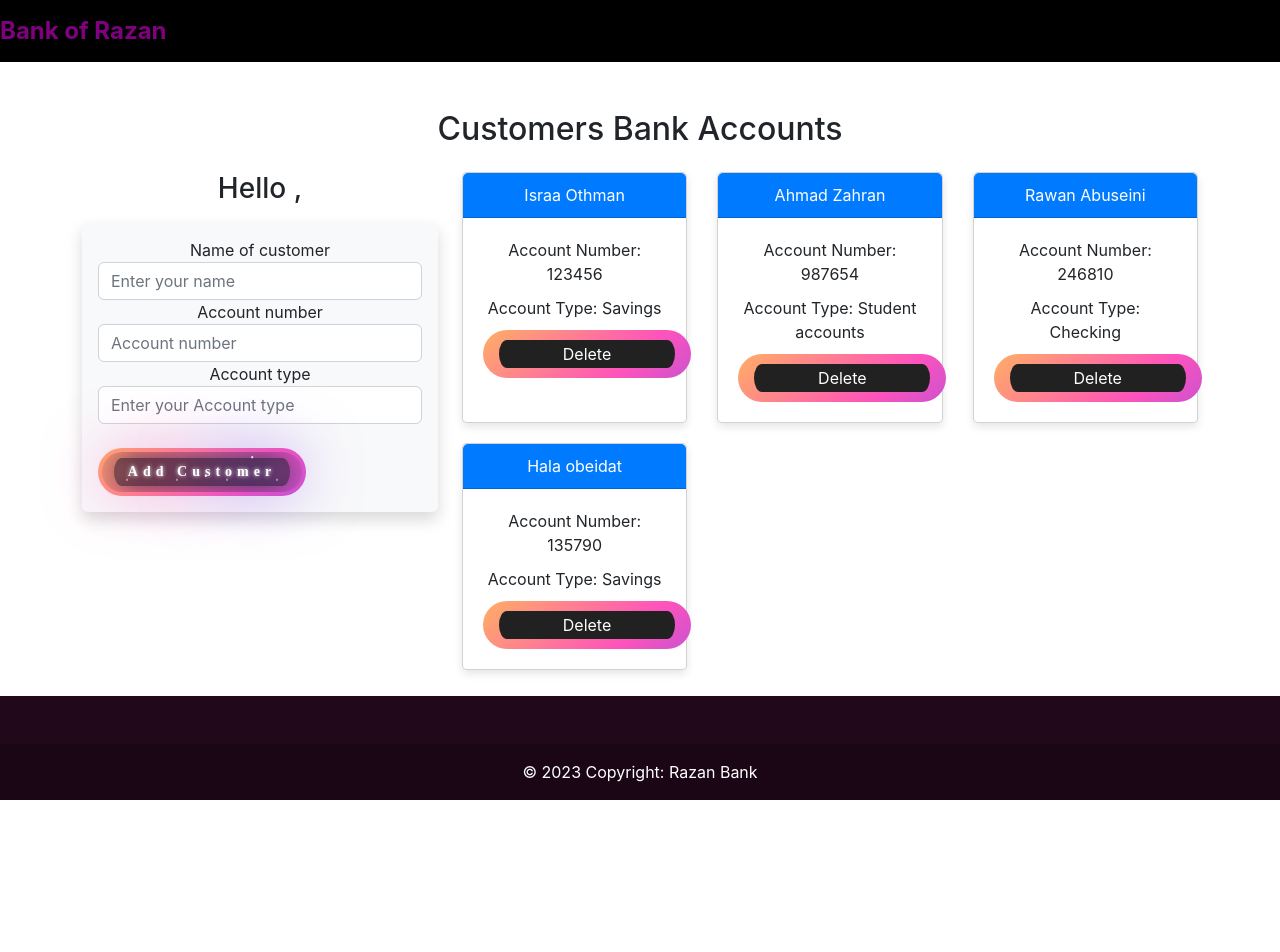
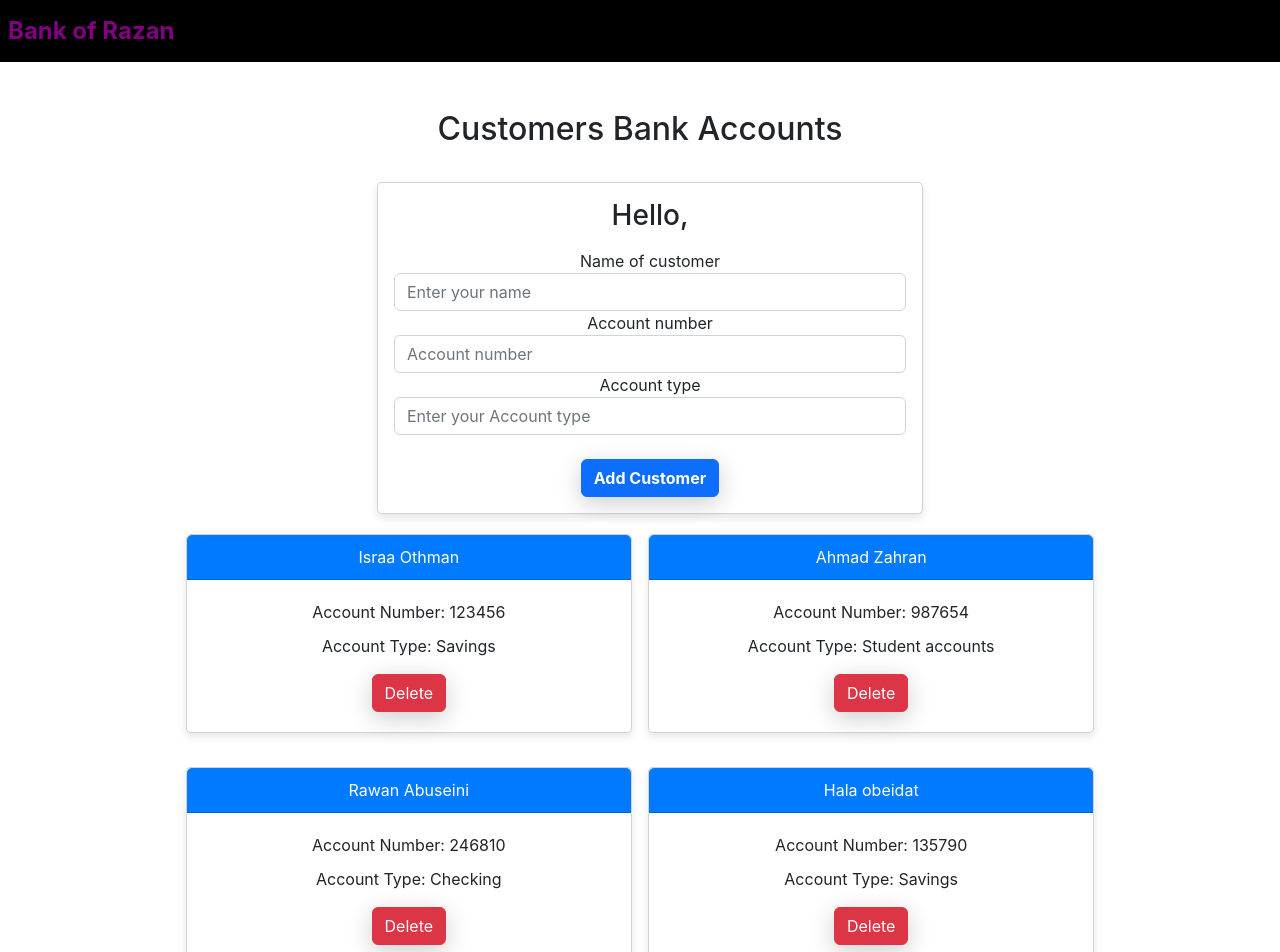
Before and after one commit to razan-aboushi/Bank-App, a React (Create React App) app in the folder bank-app/: page / in a window 1280 px wide. Shown: the top 952 px of the page. Before the commit the page ends 800 px from the top, so only its background shows below. Built offline with nearby package versions, Linux system fonts and the light colour scheme.

Commit message:
Updates files

```diff
--- a/bank-app/src/App.js
+++ b/bank-app/src/App.js
@@ -13,10 +13,11 @@ export default function App() {
       <Routes>
         <Route path="/" element={<Home />}/>
           <Route path="Main" element={<Main />}>
-
-          </Route>
+        </Route>
       </Routes>
+      <Footer/>
 
     </BrowserRouter>
+
   )
 }
--- a/bank-app/src/Footer.js
+++ b/bank-app/src/Footer.js
@@ -1,14 +1,15 @@
 import React from 'react'
 
-function Footer() {
+function Footer()
+{
   return (
     <div>
-      <footer className="text-center text-white fixed-bottom" style={{ backgroundColor: '#21081a' }}>
-        <div className="container p-4"></div>
-        <div className="text-center p-3" style={{ backgroundColor: 'rgba(0, 0, 0, 0.2)' }}>
-          © 2023 Copyright: Razan Bank
-        </div>
-      </footer>
+<footer class="page-footer font-small blue bg-black">
+
+  <div class="footer-copyright text-center py-3 text-white">© 2023 Copyright: Razan Al-qadoumi
+  </div>
+
+</footer>
     </div>
   );
 }
--- a/bank-app/src/Header.js
+++ b/bank-app/src/Header.js
@@ -4,7 +4,7 @@ import { Link } from 'react-router-dom'
 export default function Header() {
   return (
     <nav className="navbar navbar-expand-lg navbar-light bg-black">
-    <a className="navbar-brand" href="#">
+    <a className="navbar-brand ms-2" href="#">
       Bank of Razan
     </a>
     <button
--- a/bank-app/src/Home.js
+++ b/bank-app/src/Home.js
@@ -7,7 +7,6 @@ const Home = () => {
     return (
         <div>
             <Main />
-            <Footer />
         </div>
     )
     }
--- a/bank-app/src/Main.js
+++ b/bank-app/src/Main.js
@@ -5,22 +5,25 @@ const AccountForm = ({ addCustomer }) => {
   const [accountNumber, setAccountNumber] = useState('');
   const [accountType, setAccountType] = useState('');
 
-  const handleSubmit = (e) => {
-    e.preventDefault();
+  function handleSubmi(element) {
+    element.preventDefault();
+
     addCustomer({
       customerName: name,
       accountNumber,
-      accountType,
+      accountType
     });
     setName('');
     setAccountNumber('');
     setAccountType('');
-  };
+  }
 
   return (
-    <div>
-    <h3 className='mb-3'>Hello , {name}</h3>
-    <form onSubmit={handleSubmit} className='bg-light rounded p-3 shadow'>
+    <div className='formBody'>
+      <div className='card p-3 w-100'>
+        <h3 className='text-center mb-3'>Hello, {name}</h3>
+
+        <form onSubmit={handleSubmi} className='text-center'>
           <div className='form-group'>
             <label htmlFor='Name'>Name of customer</label>
             <input
@@ -57,25 +60,21 @@ const AccountForm = ({ addCustomer }) => {
             />
           </div>
 
-      <div className='form-group text-center mt-4'>
-        <button className='btn' type='submit'>
+          <div className='form-group'>
+            <button className='btn btn-primary mx-auto d-block mt-4' type='submit'>
               <strong>Add Customer</strong>
-          <div id='container-stars'>
-            <div id='stars'></div>
-          </div>
-
-          <div id='glow'>
-            <div className='circle'></div>
-            <div className='circle'></div>
-          </div>
             </button>
           </div>
         </form>
       </div>
+    </div>
   );
 };
 
-const Main = () => {
+
+
+
+function Main() {
   const [readaccounts, setReadAccounts] = useState(
     JSON.parse(localStorage.getItem('readaccounts')) || [
       {
@@ -104,44 +103,50 @@ const Main = () => {
       },
     ]
   );
-  const [numberOfAccounts, setNumberOfAccounts] = useState(
-    readaccounts.length
-  );
+
+
+  const [numberOfAccounts, setNumberOfAccounts] = useState(readaccounts.length);
+
+
 
   useEffect(() => {
     localStorage.setItem('read accounts', JSON.stringify(readaccounts));
   }, [readaccounts]);
 
-  const addAccount = (newAccount) => {
+  function addAccount(newAccount) {
     const updatedAccounts = [...readaccounts, { id: numberOfAccounts + 1, ...newAccount }];
     setReadAccounts(updatedAccounts);
     setNumberOfAccounts(updatedAccounts.length);
-  };
+  }
 
-  const deleteAccount = (id) => {
+  function deleteAccount(id) {
     const updatedAccounts = readaccounts.filter((account) => account.id !== id);
     setReadAccounts(updatedAccounts);
     setNumberOfAccounts(updatedAccounts.length);
-  };
+  }
+
+
 
   return (
     <div className='container mt-5 text-center'>
       <h2 className='text-center mb-4'>Customers Bank Accounts</h2>
-      <div className='row'>
-        <div className='col-md-4'>
+      <div className='row d-flex justify-content-center'>
+        <div className='col-md-6'>
           <AccountForm addCustomer={addAccount} />
         </div>
-        <div className='col-md-8'>
-          <div className='card-container'>
+      </div>
+
+      <div className='row'>
+          <div className='card-container d-flex justify-content-center flex-wrap'>
             {readaccounts.length ? (
               readaccounts.map((account) => (
-                <div className='card' key={account.id}>
+                <div className='card mb-4 mx-2' key={account.id}>
                   <div className='card-header'>{account.customerName}</div>
                   <div className='card-body'>
                     <p className='card-text'>Account Number: {account.accountNumber}</p>
                     <p className='card-text'>Account Type: {account.accountType}</p>
                     <button
-                      className='btn btn-danger'
+                      className='btn btn-danger d-flex mx-auto mt-3'
                       onClick={() => deleteAccount(account.id)}
                     >
                       Delete
@@ -155,8 +160,10 @@ const Main = () => {
           </div>
       </div>
     </div>
-    </div>
   );
+
 };
 
+
+
 export default Main;
--- a/bank-app/src/index.css
+++ b/bank-app/src/index.css
@@ -59,154 +59,64 @@ code {
 
 
 /* style of the button */
-.btn {
+button {
+  position: relative;
   display: flex;
   justify-content: center;
   align-items: center;
-  width: 13rem;
-  height: 3rem;
-  background-size: 300% 300%;
-  backdrop-filter: blur(1rem);
-  border-radius: 5rem;
-  transition: 0.5s;
-  animation: gradient_301 5s ease infinite;
-  border: double 4px transparent;
-  background-image: linear-gradient(#212121, #212121),  linear-gradient(137.48deg, #ffdb3b 10%,#FE53BB 45%, #8F51EA 67%, #0044ff 87%);
-  background-origin: border-box;
-  background-clip: content-box, border-box;
+  border-radius: 5px;
+  background: #183153;
+  font-family: "Montserrat", sans-serif;
+  box-shadow: 0px 6px 24px 0px rgba(0, 0, 0, 0.2);
+  overflow: hidden;
+  border: none;
  }
 
-#container-stars {
+ button:after {
+  content: " ";
+  width: 0%;
+  height: 100%;
+  background: #FFD401;
   position: absolute;
-  z-index: -1;
-  width: 100%;
-  height: 100%;
-  overflow: hidden;
-  transition: 0.5s;
-  backdrop-filter: blur(1rem);
-  border-radius: 5rem;
+  transition: all 0.4s ease-in-out;
+  right: 0;
  }
 
-strong {
-  z-index: 2;
-  font-family: 'Avalors Personal Use';
-  font-size: 14px;
-  letter-spacing: 5px;
-  color: #FFFFFF;
-  text-shadow: 0 0 4px white;
+ button:hover::after {
+  right: auto;
+  left: 0;
+  width: 100%;
  }
 
-#glow {
-  position: absolute;
-  display: flex;
-  width: 12rem;
+ button span {
+  text-align: center;
+  text-decoration: none;
+  width: 100%;
+  padding: 18px 25px;
+  color: #fff;
+  font-size: 1.125em;
+  font-weight: 700;
+  letter-spacing: 0.3em;
+  z-index: 20;
+  transition: all 0.3s ease-in-out;
  }
 
-.circle {
-  width: 100%;
-  height: 30px;
-  filter: blur(2rem);
-  animation: pulse_3011 4s infinite;
-  z-index: -1;
+ button:hover span {
+  color: #183153;
+  animation: scaleUp 0.3s ease-in-out;
  }
 
-.circle:nth-of-type(1) {
-  background: rgba(254, 83, 186, 0.636);
-}
-
-.circle:nth-of-type(2) {
-  background: rgba(142, 81, 234, 0.704);
-}
-
-.btn:hover #container-stars {
-  z-index: 1;
-  background-color: #212121;
-}
-
-.btn:hover {
-  transform: scale(1.1)
-}
-
-.btn:active {
-  border: double 4px #FE53BB;
-  background-origin: border-box;
-  background-clip: content-box, border-box;
-  animation: none;
-}
-
-.btn:active .circle {
-  background: #FE53BB;
-}
-
-#stars {
-  position: relative;
-  background: transparent;
-  width: 200rem;
-  height: 200rem;
-}
-
-#stars::after {
-  content: "";
-  position: absolute;
-  top: -10rem;
-  left: -100rem;
-  width: 100%;
-  height: 100%;
-  animation: animStarRotate 90s linear infinite;
-}
-
-#stars::after {
-  background-image: radial-gradient(#ffffff 1px, transparent 1%);
-  background-size: 50px 50px;
-}
-
-#stars::before {
-  content: "";
-  position: absolute;
-  top: 0;
-  left: -50%;
-  width: 170%;
-  height: 500%;
-  animation: animStar 60s linear infinite;
-}
-
-#stars::before {
-  background-image: radial-gradient(#ffffff 1px, transparent 1%);
-  background-size: 50px 50px;
-  opacity: 0.5;
-}
-
-@keyframes animStar {
-  from {
-    transform: translateY(0);
-  }
-
-  to {
-    transform: translateY(-135rem);
-  }
-}
-
-@keyframes animStarRotate {
-  from {
-    transform: rotate(360deg);
-  }
-
-  to {
-    transform: rotate(0);
-  }
-}
-
-@keyframes gradient_301 {
+ @keyframes scaleUp {
   0% {
-    background-position: 0% 50%;
+   transform: scale(1);
   }
 
   50% {
-    background-position: 100% 50%;
+   transform: scale(0.95);
   }
 
   100% {
-    background-position: 0% 50%;
+   transform: scale(1);
   }
  }
 
@@ -223,7 +133,6 @@ strong {
 }
 
 .card {
-  width: calc(33.33% - 20px);
   margin-bottom: 20px;
   border-radius: 5px;
   box-shadow: 0px 4px 8px rgba(0, 0, 0, 0.1);
@@ -252,3 +161,79 @@ strong {
 }
 
 /* end style of the cards */
+
+
+
+
+
+
+/* Responsive of main page */
+@media (min-width: 576px) {
+  .container {
+    max-width: 540px;
+  }
+}
+
+@media (min-width: 768px) {
+  .container {
+    max-width: 720px;
+  }
+}
+
+@media (min-width: 992px) {
+  .container {
+    max-width: 960px;
+  }
+}
+
+@media (min-width: 1200px) {
+  .container {
+    max-width: 1140px;
+  }
+}
+
+@media (min-width: 768px) {
+  .row {
+    display: flex;
+    align-items: flex-start;
+  }
+
+  .col-md-4 {
+    flex: 0 0 33.333333%;
+    max-width: 33.333333%;
+  }
+
+  .col-md-8 {
+    flex: 0 0 66.666667%;
+    max-width: 66.666667%;
+  }
+}
+
+@media (min-width: 992px) {
+  .col-md-4 {
+    flex: 0 0 25%;
+    max-width: 25%;
+  }
+
+  .col-md-8 {
+    flex: 0 0 75%;
+    max-width: 75%;
+  }
+}
+
+.card-container {
+  display: flex;
+  flex-wrap: wrap;
+  justify-content: center;
+}
+
+.card {
+  width: 40%;
+  margin: 10px;
+}
+/* end responsive */
+
+
+
+
+/* Form style */
--- a/package.json
+++ /dev/null
@@ -1,5 +0,0 @@
-{
-  "devDependencies": {
-    "react-router-dom": "^6.11.0"
-  }
-}
```
Also changed, not shown: 1 other file (tests, documents, lock files or other folders). Lines whose indentation alone changed are shown as unchanged.
